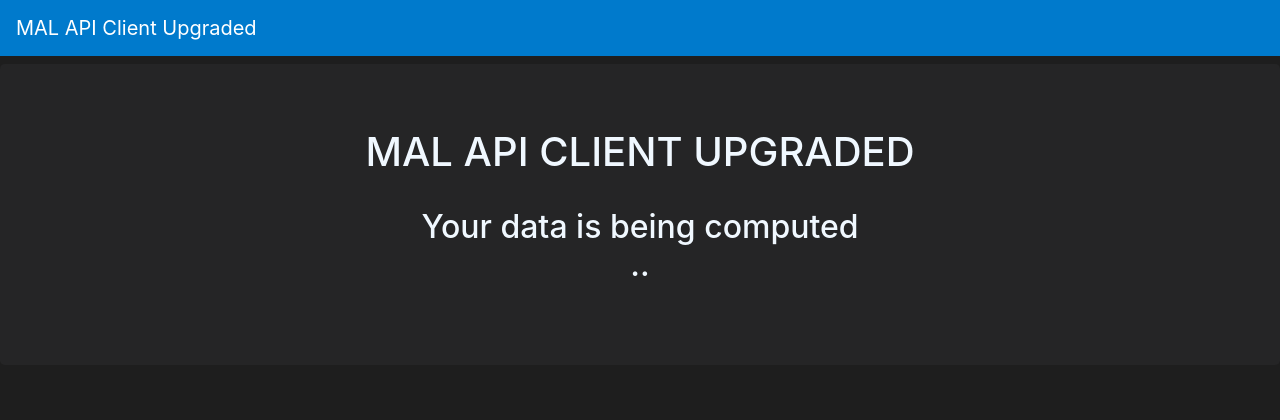
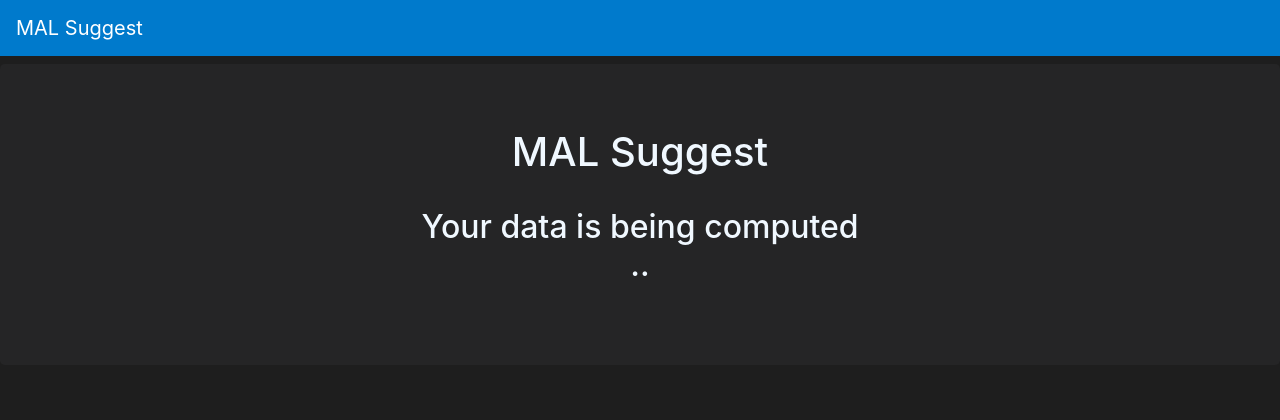
Before and after one commit to ModerNews/malsuggest.live, a Flask app: page /recommendations in a window 1280 px wide. Shown: the top 420 px of the page. Run offline with Flask 2, Linux system fonts and the light colour scheme; some libraries are stand-ins or nearby versions.

Commit message:
Changing project name in frontend This is test commit for yubico pgp signature

```diff
--- a/frontend/templates/errors/error.html
+++ b/frontend/templates/errors/error.html
@@ -14,7 +14,7 @@
 
 <body>
     <nav class="navbar navbar-expand-lg navbar-dark bg-dark">
-        <a class="navbar-brand" href="">MAL API Client Upgraded</a>
+        <a class="navbar-brand" href="">MAL Suggest</a>
         <button class="navbar-toggler" type="button" dta-toggle="collapse" data-target="#navbarSupportedContent" aria-controls="navbarSupportedContent" aria-expanded="false" aria-label="Toggle navigation">
       <span class="navbar-toggler-icon"></span>
       </button>
--- a/frontend/templates/index.html
+++ b/frontend/templates/index.html
@@ -15,7 +15,7 @@
 
 <body>
     <nav class="navbar navbar-expand-lg navbar-dark bg-dark">
-        <a class="navbar-brand" href="">MAL API Client Upgraded</a>
+        <a class="navbar-brand" href="">MAL Suggest</a>
         <button class="navbar-toggler" type="button" dta-toggle="collapse" data-target="#navbarSupportedContent" aria-controls="navbarSupportedContent" aria-expanded="false" aria-label="Toggle navigation">
       <span class="navbar-toggler-icon"></span>
       </button>
@@ -26,7 +26,7 @@
             <div class="container">
                 <div class="row">
                     <div class="col-12">
-                        <h1>MAL API CLIENT UPGRADED</h1>
+                        <h1>MAL Suggest</h1>
                         <p>Log in to browse your anime recommendations</p>
                         <button class="btn btn-primary btn-lg" onclick="document.location.href = '{{ redirect_url }}'">Start Searching »</button><br>
                         <button class="btn btn-secondary btn-sm mt-3">Anonymous Search »</button>
@@ -40,7 +40,7 @@
             <img id="close-cookies" class="close-cookies align-content-sm-end" alt="close square x" src="../static/images/x-square.svg" /><br>
             <div class="cookie-agreement">
                 <p>
-                    By using MAL API Client Upgraded,<br> you agree to our <a href="#" target="_blank">Cookie Policy.</a>
+                    By using MAL Suggest,<br> you agree to our <a href="#" target="_blank">Cookie Policy.</a>
                 </p>
             </div>
         </div>
--- a/frontend/templates/loading.html
+++ b/frontend/templates/loading.html
@@ -14,7 +14,7 @@
 
 <body>
     <nav class="navbar navbar-expand-lg navbar-dark bg-dark">
-        <a class="navbar-brand" href="">MAL API Client Upgraded</a>
+        <a class="navbar-brand" href="">MAL Suggest</a>
         <button class="navbar-toggler" type="button" dta-toggle="collapse" data-target="#navbarSupportedContent" aria-controls="navbarSupportedContent" aria-expanded="false" aria-label="Toggle navigation">
       <span class="navbar-toggler-icon"></span>
       </button>
@@ -24,7 +24,7 @@
             <div class="container">
                 <div class="row">
                     <div class="col-12">
-                        <h1>MAL API CLIENT UPGRADED</h1>
+                        <h1>MAL Suggest</h1>
                         <br>
                         <h2>Your data is being computed
                             <p id="dots" class="dots">...</p>
--- a/frontend/templates/results.html
+++ b/frontend/templates/results.html
@@ -14,7 +14,7 @@
 
 <body>
     <nav class="navbar navbar-expand-lg navbar-dark bg-dark">
-        <a class="navbar-brand" href="">MAL API Client Upgraded</a>
+        <a class="navbar-brand" href="">MAL Suggest</a>
         <button class="navbar-toggler" type="button" dta-toggle="collapse" data-target="#navbarSupportedContent" aria-controls="navbarSupportedContent" aria-expanded="false" aria-label="Toggle navigation">
       <span class="navbar-toggler-icon"></span>
       </button>
```
